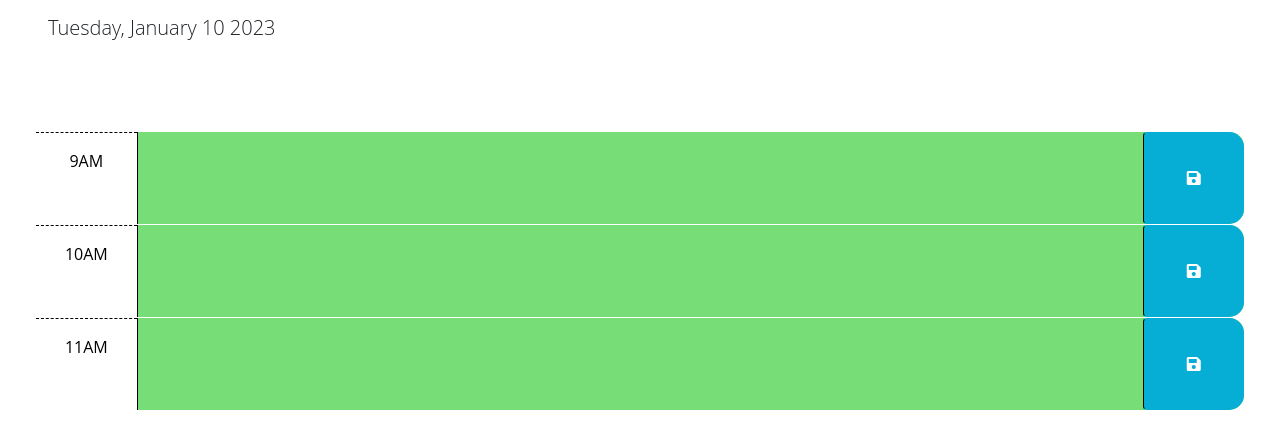
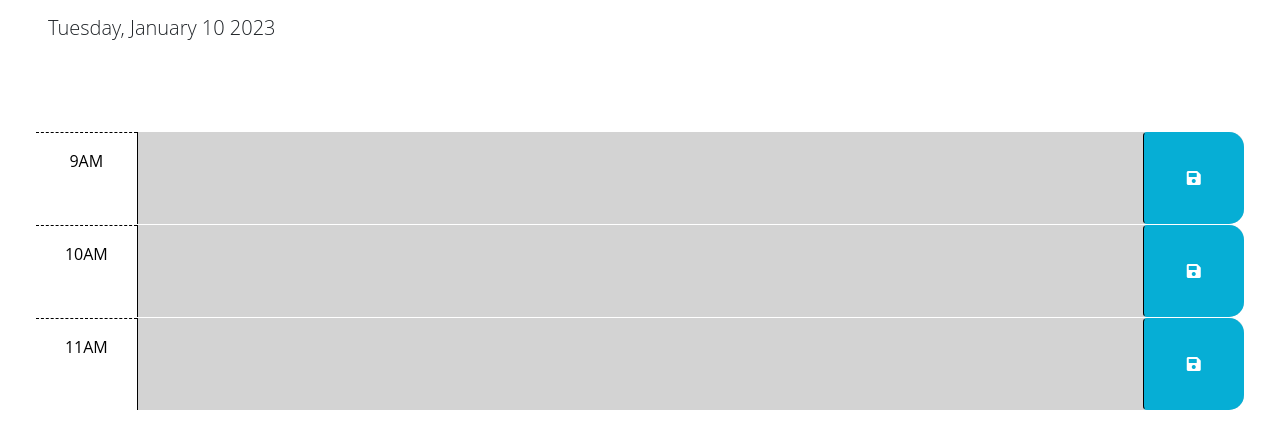
Before and after one commit to emerald-typed/Module5-WorkdaySchedule, a plain HTML site: page index.html in a window 1280 px wide. Shown: the part 166-614 px from the top of the page. Drawn offline with nearby package versions, Linux system fonts and the light colour scheme.

Commit message:
Got if fuction comparing values from  dayjs to id = hour-

```diff
--- a/assets/script.js
+++ b/assets/script.js
@@ -24,8 +24,8 @@ $(()=> {
   $('#currentDay').text(currentDAY);
 
   //make get the hour form day js and make the format match id
-  // var timeID = (dayjs().format('h'))
-  timeID = 10
+   var timeID = (dayjs().format('h'))
+
 
   var list =document.querySelectorAll("div.time-block[id]")
 
@@ -33,11 +33,21 @@ $(()=> {
     //splitID to compare with time js not hours -
     var listEdit = list[i].id
     var listSlice = listEdit.slice(5);
-    if(timeID < list[i]){
-      $(".time-block").css({"background-color": "#77dd77" , "color" : "white"})
+
+    if(timeID < Number(listSlice)){
+      console.log(Number(listSlice), timeID ,"less")
+      document.getElementById(listEdit).style.backgroundColor = "#d3d3d3";
+      document.getElementById(listEdit).style.color = "white";
     }
-    else{
-      $(".time-block").css({"background-color": "#77dd77" , "color" : "red"})
+    else if (timeID > Number(listSlice)){
+      console.log(Number(listSlice), timeID, "more")
+      document.getElementById(listEdit).style.backgroundColor = "#77dd77";
+      document.getElementById(listEdit).style.color = "white";
+    }
+    else if (timeID == Number(listSlice)){
+      console.log(Number(listSlice), timeID, "equal")
+      document.getElementById(listEdit).style.backgroundColor = "#ff6961";
+      document.getElementById(listEdit).style.color = "white";
     }
   }
 
--- a/index.html
+++ b/index.html
@@ -42,7 +42,7 @@
         -->
 
       <!-- Example of a past time block. The "past" class adds a gray background color. -->
-      <div id="hour-9" class="row time-block past">
+      <div id="hour-9" class="row time-block ">
         <div class="col-2 col-md-1 hour text-center py-3">9AM</div>
         <textarea class="col-8 col-md-10 description" rows="3"> </textarea>
         <button class="btn saveBtn col-2 col-md-1" aria-label="save">
@@ -51,7 +51,7 @@
       </div>
 
       <!-- Example of a present time block. The "present" class adds a red background color. -->
-      <div id="hour-10" class="row time-block present">
+      <div id="hour-10" class="row time-block ">
         <div class="col-2 col-md-1 hour text-center py-3">10AM</div>
         <textarea class="col-8 col-md-10 description" rows="3"> </textarea>
         <button class="btn saveBtn col-2 col-md-1" aria-label="save">
@@ -60,7 +60,7 @@
       </div>
 
       <!-- Example of a future time block. The "future" class adds a green background color. -->
-      <div id="hour-11" class="row time-block future">
+      <div id="hour-11" class="row time-block ">
         <div class="col-2 col-md-1 hour text-center py-3">11AM</div>
         <textarea class="col-8 col-md-10 description" rows="3"> </textarea>
         <button class="btn saveBtn col-2 col-md-1" aria-label="save">
```
